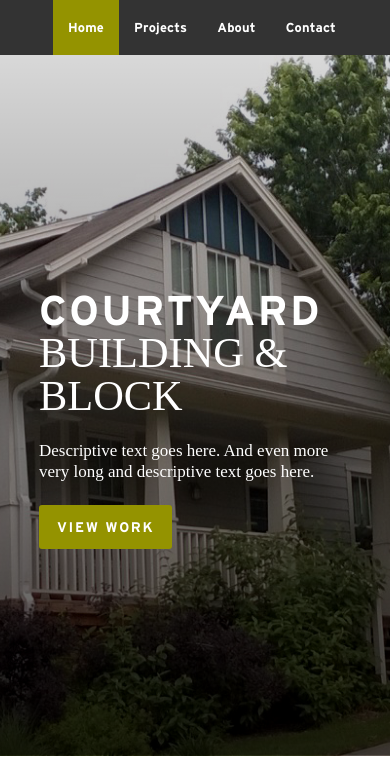
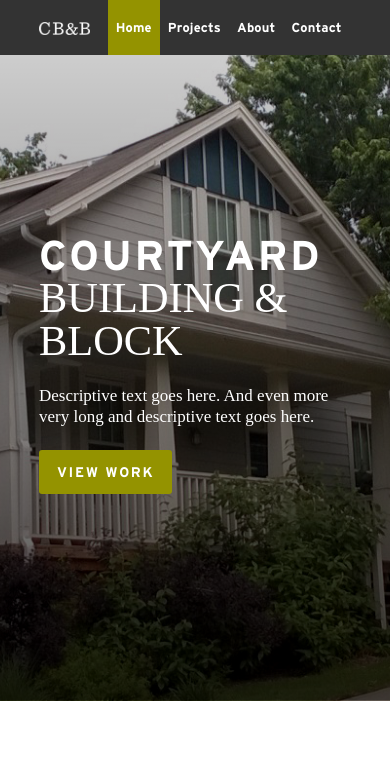
Before and after one commit to Blackadder331/Week8-Coding-Assignment, a plain HTML site: page index.html in a window 390 px wide. Shown: the top 768 px of the page. Drawn offline with Linux system fonts and the light colour scheme.

Commit message:
mobile CSS and fixed nav

```diff
--- a/cbb-styles.css
+++ b/cbb-styles.css
@@ -74,7 +74,9 @@ html {
     color: #fff;
 }
 
-
+.logomobile{
+  display: none;
+}
 
 /* Hero image */
 .heroImage {
@@ -317,7 +319,7 @@ input[type=submit]:hover {
 
 /* Footer */
 footer {
-    padding:4vh 10vw;
+    padding:6vh 10vw;
 }
 
 #grid {
@@ -365,11 +367,27 @@ ul{
     max-height: 400px;
   }
 
-  /* Hide logo */
+  /* Hide logo*/
   .logo{
     display: none;
   }
+
+  .logomobile {
+    display: flex;
+    background-size: cover;
+    padding: 18px 30px 18px 0px;
+    width: 13vw;
+    min-width: 5vw;
+    background-size: cover;
+    padding: 22px 18px 20px 0px;
+    height: max-content;
+    justify-content: center;
+    justify-content: space-between;
+  }
 }
+
+
+
 
 @media (max-width: 700px) {
 
@@ -455,7 +473,7 @@ ul{
         float: left;
         color: #fff;
         text-align: center;
-        padding: 20px 15px ;
+        padding: 20px 8px ;
         font-size: 13px;
         letter-spacing: .01rem;
         transition: 0.3s;
@@ -480,9 +498,24 @@ ul{
       margin-left: -1%;
     }
 
-    /* Hide logo */
+    /* Hide logo
     .logo{
       display: none;
-    }
+    }*/
 
 }
+
+/* STICKY/FIXED NAV */
+.topnav {
+  background-color: #333;
+  overflow: hidden;
+  padding-left: 10vw;
+  padding-right: 10vw;
+  font-family: 'InterstateBold', serif;
+  font-weight: 700;
+  z-index: 3;
+  position: fixed;
+  width: 100%;
+  top: 0px;
+  display: flex;
+}
--- a/index.html
+++ b/index.html
@@ -17,6 +17,7 @@
 <!-- Navigation -->
     <nav class="topnav">
         <img class="logo" src="images/cbb-logo-reversed.png">
+        <img class="logomobile" src="images/cbb-icon-reversed.png">
         <div class="topnav-right">
             <a href="index.html" class="active">Home</a>
             <a href="portfolio.html">Projects</a>
```
Also changed, not shown: about.html (+1 -0 lines), contact.html (+1 -0 lines), portfolio.html (+1 -0 lines), images/cbb-icon-reversed.png (added).
